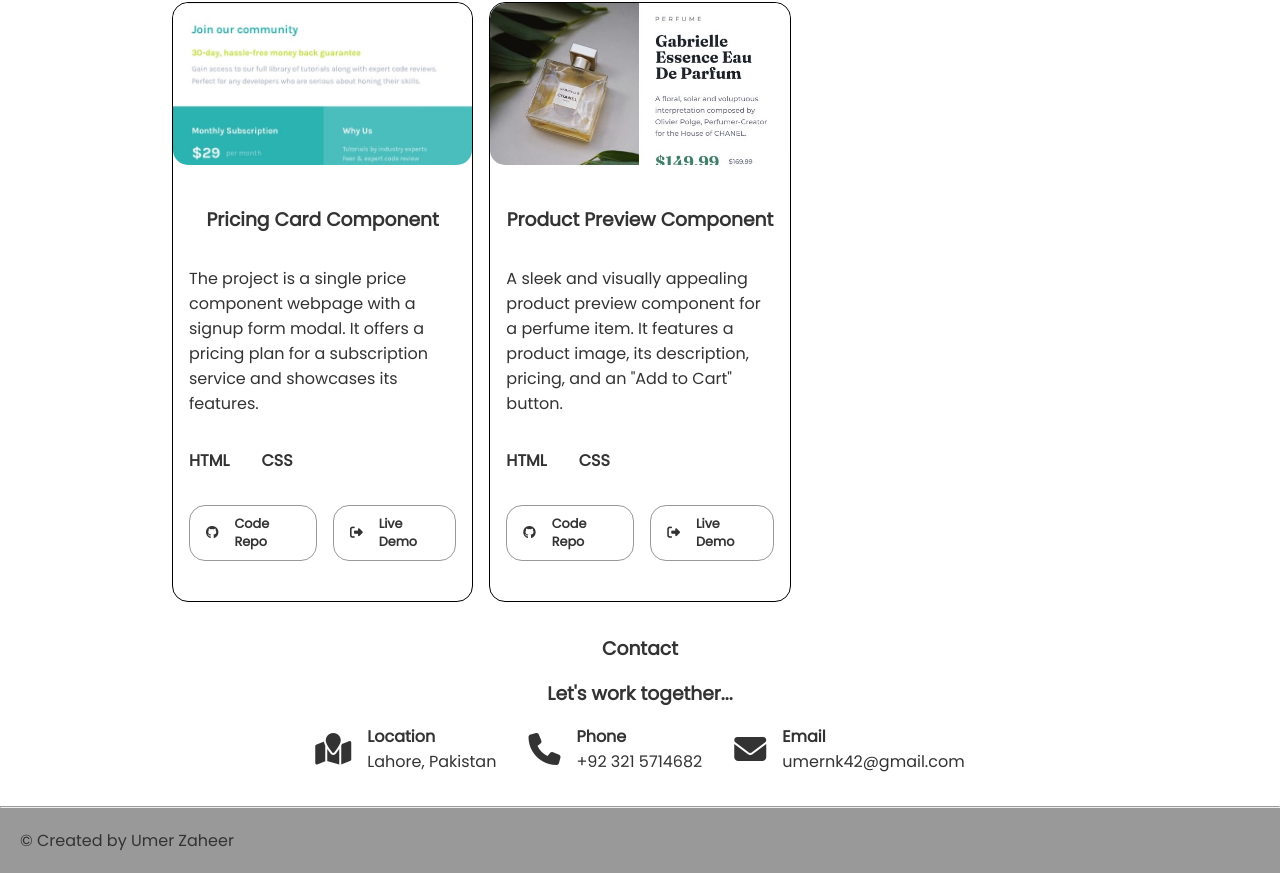
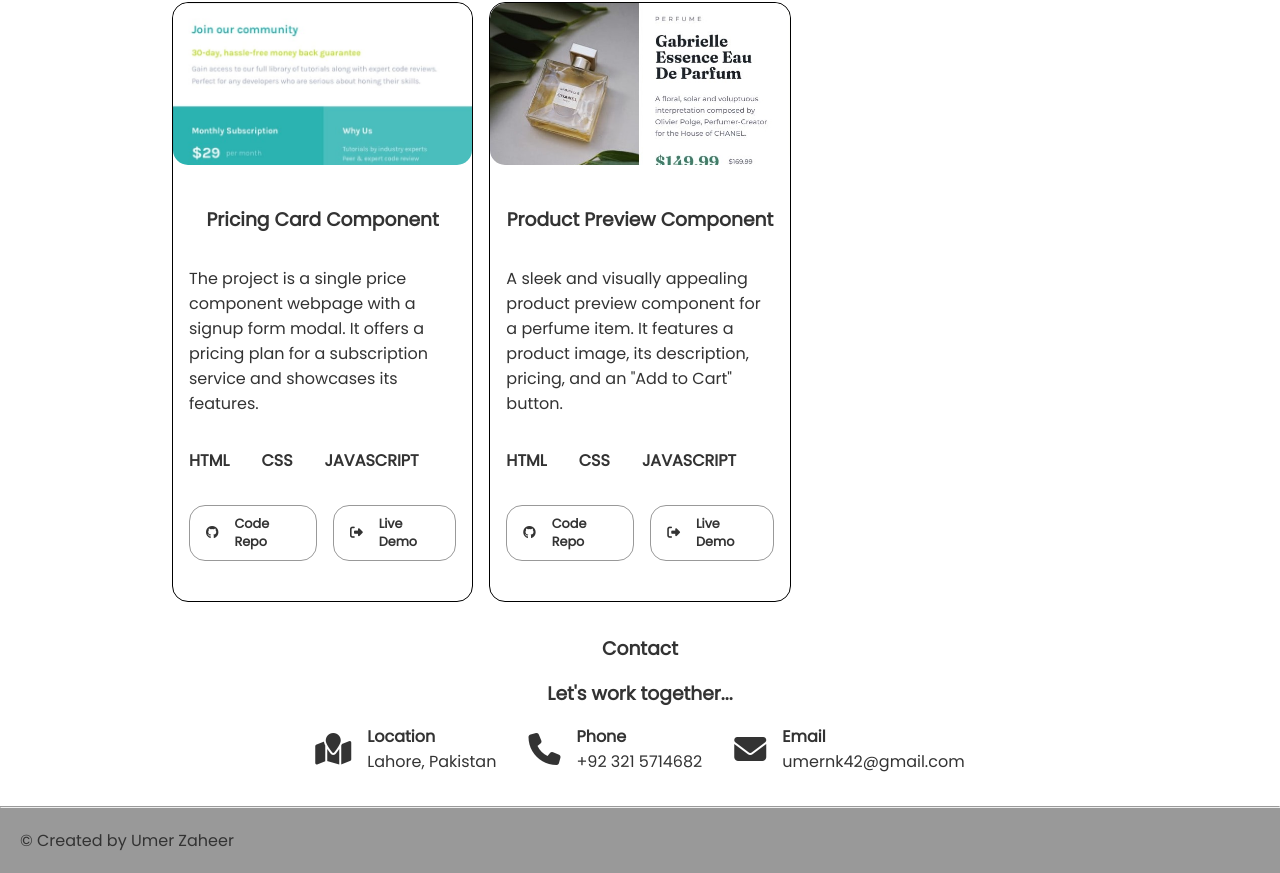
Before and after one commit to umernk42/freeCodeCamp-Portfolio-Page, a website: page dist/index.html in a window 1280 px wide. Shown: the part 2692-3565 px from the top of the page. Drawn offline with Linux system fonts and the light colour scheme.

Commit message:
Mades some changes in added projects techs

```diff
--- a/dist/index.html
+++ b/dist/index.html
@@ -235,6 +235,7 @@
           <div class="project-technologies">
             <p>HTML</p>
             <p>CSS</p>
+            <p>JAVASCRIPT</p>
           </div>
           <div class="project-site-details">
             <a href="https://github.com/umernk42/pricing-card-object.git" target="_blank">
@@ -263,6 +264,7 @@
           <div class="project-technologies">
             <p>HTML</p>
             <p>CSS</p>
+            <p>JAVASCRIPT</p>
           </div>
           <div class="project-site-details">
             <a href="https://github.com/umernk42/product-preview-card-component-main.git" target="_blank">
```
